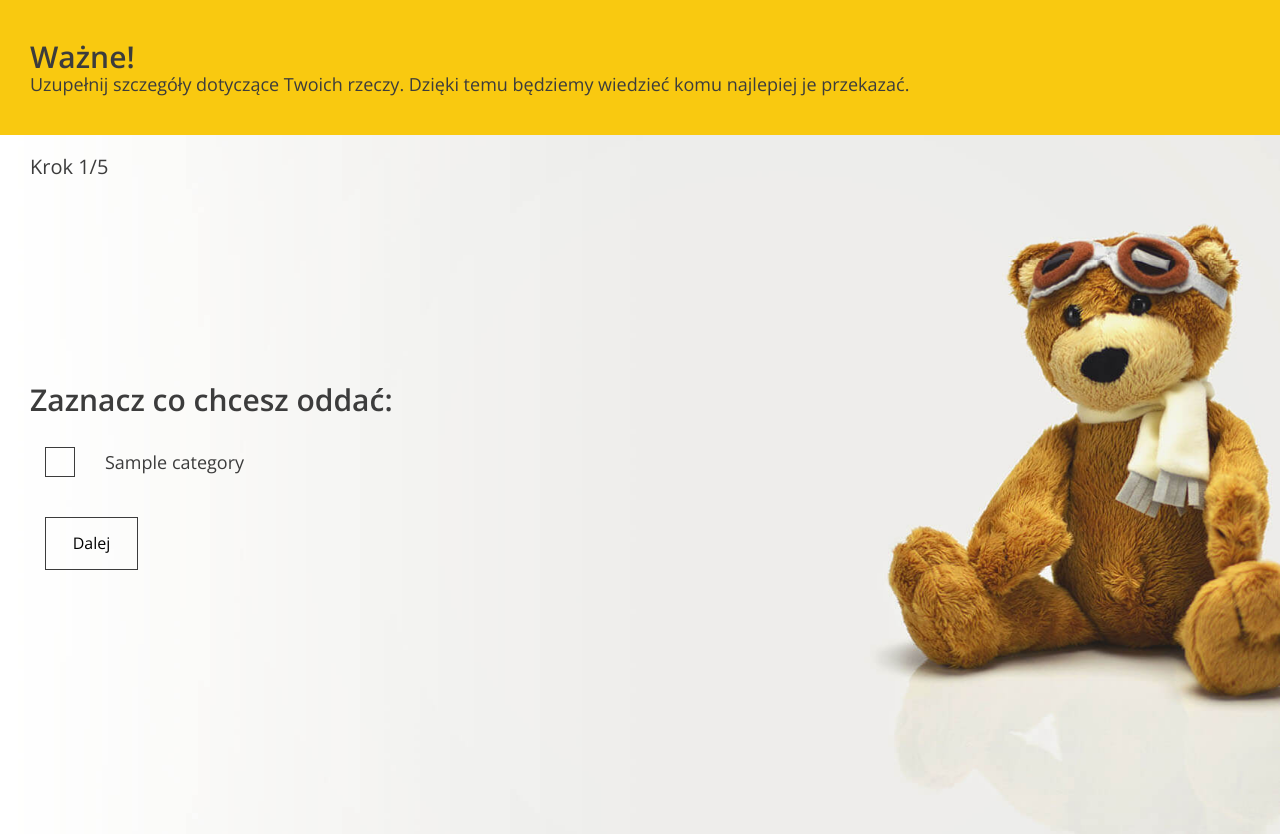
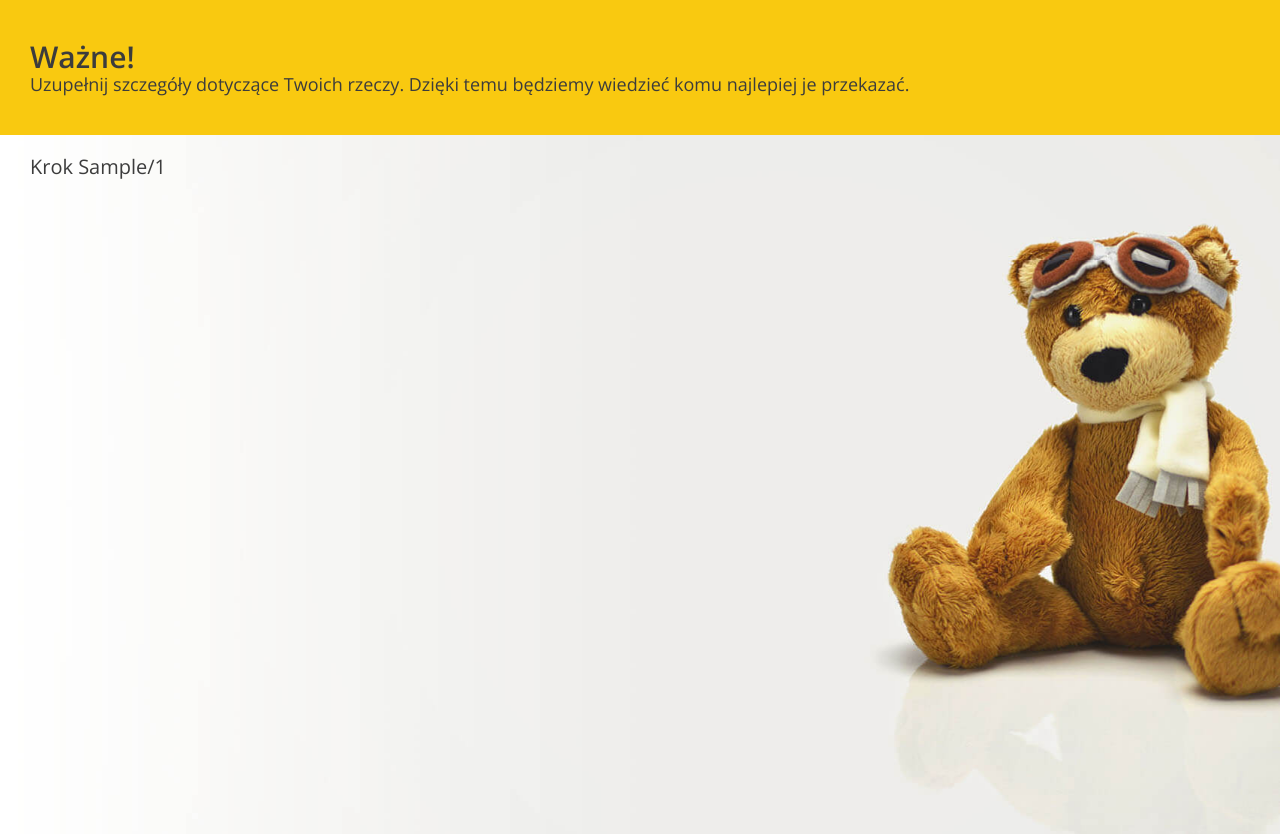
Before and after one commit to andree0/put_in_good_hands, a Django app: template put_in_good_hands_app/templates/form.html in a window 1280 px wide. Shown: the part 139-973 px from the top of the page. Run offline with Django 3.2, Linux system fonts and the light colour scheme; tables that the repository leaves empty hold one stand-in row (values such as "Sample post"); the template is opened without the code that fills it: values that come from a table or form of the project are taken from there, most other values are stand-ins (such as "Sample title", 1, 10 or a date in 2020).

Commit message:
form multistep is displayed

```diff
--- a/put_in_good_hands_app/templates/form.html
+++ b/put_in_good_hands_app/templates/form.html
@@ -23,195 +23,216 @@
   </div>
 
   <div class="form--steps-container">
-    <div class="form--steps-counter">Krok <span>1</span>/5</div>
+    <div class="form--steps-counter">Krok <span>{{ wizard.steps.step1 }}</span>/{{ wizard.steps.count }}</div>
+    <form action="" method="post">{% csrf_token %}
+      {{ wizard.management_form }}
+      {% if wizard.form.forms %}
+          {{ wizard.form.management_form }}
+          {% for form in wizard.form.forms %}
+              {{ form }}
+          {% endfor %}
+      {% else %}
+          {{ wizard.form }}
+      {% endif %}
+      {% if wizard.steps.prev %}
+      <button name="wizard_goto_step" type="button" value="{{ wizard.steps.first }}">Wróć do początku</button>
+      <button name="wizard_goto_step" type="button" value="{{ wizard.steps.prev }}">Poprzedni krok</button>
+      {% endif %}
+      {% if wizard.steps.next %}
+      <button name="wizard_goto_step" type="button" value="{{ wizard.steps.next }}">Dalej</button>
+      {% endif %}
+      {% if wizard.steps.current == wizard.steps.last %}
+        <input type="submit" value="Potwierdzam"/>
+      {% endif %}
+    </form>
 
-    <form action="form-confirmation.html" method="post">{% csrf_token %}
-      <!-- STEP 1: class .active is switching steps -->
-      <div data-step="1" class="active">
-        <h3>Zaznacz co chcesz oddać:</h3>
+<!--    <form action="form-confirmation.html" method="post">{% csrf_token %}-->
+<!--      &lt;!&ndash; STEP 1: class .active is switching steps &ndash;&gt;-->
+<!--      <div data-step="1" class="active">-->
+<!--        <h3>Zaznacz co chcesz oddać:</h3>-->
 
-        {% for cat in category_list %}
-        <div class="form-group form-group--checkbox">
-          <label>
-            <input
-              type="checkbox"
-              name="categories"
-              value="{{ cat.pk }}"
-            />
-            <span class="checkbox"></span>
-            <span class="description"
-              >{{ cat.name }}</span
-            >
-          </label>
-        </div>
-        {% endfor %}
+<!--        {% for cat in category_list %}-->
+<!--        <div class="form-group form-group&#45;&#45;checkbox">-->
+<!--          <label>-->
+<!--            <input-->
+<!--              type="checkbox"-->
+<!--              name="categories"-->
+<!--              value="{{ cat.pk }}"-->
+<!--            />-->
+<!--            <span class="checkbox"></span>-->
+<!--            <span class="description"-->
+<!--              >{{ cat.name }}</span-->
+<!--            >-->
+<!--          </label>-->
+<!--        </div>-->
+<!--        {% endfor %}-->
 
-        <div class="form-group form-group--buttons">
-          <button type="button" class="btn next-step">Dalej</button>
-        </div>
-      </div>
+<!--        <div class="form-group form-group&#45;&#45;buttons">-->
+<!--          <button type="button" class="btn next-step">Dalej</button>-->
+<!--        </div>-->
+<!--      </div>-->
 
-      <!-- STEP 2 -->
-      <div data-step="2">
-        <h3>Podaj liczbę 60l worków, w które spakowałeś/aś rzeczy:</h3>
+<!--      &lt;!&ndash; STEP 2 &ndash;&gt;-->
+<!--      <div data-step="2">-->
+<!--        <h3>Podaj liczbę 60l worków, w które spakowałeś/aś rzeczy:</h3>-->
 
-        <div class="form-group form-group--inline">
-          <label>
-            Liczba 60l worków:
-            <input type="number" name="bags" step="1" min="1" />
-          </label>
-        </div>
+<!--        <div class="form-group form-group&#45;&#45;inline">-->
+<!--          <label>-->
+<!--            Liczba 60l worków:-->
+<!--            <input type="number" name="bags" step="1" min="1" />-->
+<!--          </label>-->
+<!--        </div>-->
 
-        <div class="form-group form-group--buttons">
-          <button type="button" class="btn prev-step">Wstecz</button>
-          <button type="button" class="btn next-step">Dalej</button>
-        </div>
-      </div>
+<!--        <div class="form-group form-group&#45;&#45;buttons">-->
+<!--          <button type="button" class="btn prev-step">Wstecz</button>-->
+<!--          <button type="button" class="btn next-step">Dalej</button>-->
+<!--        </div>-->
+<!--      </div>-->
 
 
 
-      <!-- STEP 4 -->
-      <div data-step="3">
-        <h3>Wybierz organizacje, której chcesz pomóc:</h3>
+<!--      &lt;!&ndash; STEP 4 &ndash;&gt;-->
+<!--      <div data-step="3">-->
+<!--        <h3>Wybierz organizacje, której chcesz pomóc:</h3>-->
 
-        <div class="form-group form-group--checkbox">
-          <label>
-            <input type="radio" name="organization" value="old" />
-            <span class="checkbox radio"></span>
-            <span class="description">
-              <div class="title">Fundacja “Bez domu”</div>
-              <div class="subtitle">
-                Cel i misja: Pomoc dla osób nie posiadających miejsca
-                zamieszkania
-              </div>
-            </span>
-          </label>
-        </div>
+<!--        <div class="form-group form-group&#45;&#45;checkbox">-->
+<!--          <label>-->
+<!--            <input type="radio" name="organization" value="old" />-->
+<!--            <span class="checkbox radio"></span>-->
+<!--            <span class="description">-->
+<!--              <div class="title">Fundacja “Bez domu”</div>-->
+<!--              <div class="subtitle">-->
+<!--                Cel i misja: Pomoc dla osób nie posiadających miejsca-->
+<!--                zamieszkania-->
+<!--              </div>-->
+<!--            </span>-->
+<!--          </label>-->
+<!--        </div>-->
 
-        <div class="form-group form-group--checkbox">
-          <label>
-            <input type="radio" name="organization" value="old" />
-            <span class="checkbox radio"></span>
-            <span class="description">
-              <div class="title">Fundacja “Dla dzieci"</div>
-              <div class="subtitle">
-                Cel i misja: Pomoc osobom znajdującym się w trudnej sytuacji
-                życiowej.
-              </div>
-            </span>
-          </label>
-        </div>
+<!--        <div class="form-group form-group&#45;&#45;checkbox">-->
+<!--          <label>-->
+<!--            <input type="radio" name="organization" value="old" />-->
+<!--            <span class="checkbox radio"></span>-->
+<!--            <span class="description">-->
+<!--              <div class="title">Fundacja “Dla dzieci"</div>-->
+<!--              <div class="subtitle">-->
+<!--                Cel i misja: Pomoc osobom znajdującym się w trudnej sytuacji-->
+<!--                życiowej.-->
+<!--              </div>-->
+<!--            </span>-->
+<!--          </label>-->
+<!--        </div>-->
 
-        <div class="form-group form-group--buttons">
-          <button type="button" class="btn prev-step">Wstecz</button>
-          <button type="button" class="btn next-step">Dalej</button>
-        </div>
-      </div>
+<!--        <div class="form-group form-group&#45;&#45;buttons">-->
+<!--          <button type="button" class="btn prev-step">Wstecz</button>-->
+<!--          <button type="button" class="btn next-step">Dalej</button>-->
+<!--        </div>-->
+<!--      </div>-->
 
-      <!-- STEP 5 -->
-      <div data-step="4">
-        <h3>Podaj adres oraz termin odbioru rzecz przez kuriera:</h3>
+<!--      &lt;!&ndash; STEP 5 &ndash;&gt;-->
+<!--      <div data-step="4">-->
+<!--        <h3>Podaj adres oraz termin odbioru rzecz przez kuriera:</h3>-->
 
-        <div class="form-section form-section--columns">
-          <div class="form-section--column">
-            <h4>Adres odbioru</h4>
-            <div class="form-group form-group--inline">
-              <label> Ulica <input type="text" name="address" /> </label>
-            </div>
+<!--        <div class="form-section form-section&#45;&#45;columns">-->
+<!--          <div class="form-section&#45;&#45;column">-->
+<!--            <h4>Adres odbioru</h4>-->
+<!--            <div class="form-group form-group&#45;&#45;inline">-->
+<!--              <label> Ulica <input type="text" name="address" /> </label>-->
+<!--            </div>-->
 
-            <div class="form-group form-group--inline">
-              <label> Miasto <input type="text" name="city" /> </label>
-            </div>
+<!--            <div class="form-group form-group&#45;&#45;inline">-->
+<!--              <label> Miasto <input type="text" name="city" /> </label>-->
+<!--            </div>-->
 
-            <div class="form-group form-group--inline">
-              <label>
-                Kod pocztowy <input type="text" name="postcode" />
-              </label>
-            </div>
+<!--            <div class="form-group form-group&#45;&#45;inline">-->
+<!--              <label>-->
+<!--                Kod pocztowy <input type="text" name="postcode" />-->
+<!--              </label>-->
+<!--            </div>-->
 
-            <div class="form-group form-group--inline">
-              <label>
-                Numer telefonu <input type="phone" name="phone" />
-              </label>
-            </div>
-          </div>
+<!--            <div class="form-group form-group&#45;&#45;inline">-->
+<!--              <label>-->
+<!--                Numer telefonu <input type="phone" name="phone" />-->
+<!--              </label>-->
+<!--            </div>-->
+<!--          </div>-->
 
-          <div class="form-section--column">
-            <h4>Termin odbioru</h4>
-            <div class="form-group form-group--inline">
-              <label> Data <input type="date" name="data" /> </label>
-            </div>
+<!--          <div class="form-section&#45;&#45;column">-->
+<!--            <h4>Termin odbioru</h4>-->
+<!--            <div class="form-group form-group&#45;&#45;inline">-->
+<!--              <label> Data <input type="date" name="data" /> </label>-->
+<!--            </div>-->
 
-            <div class="form-group form-group--inline">
-              <label> Godzina <input type="time" name="time" /> </label>
-            </div>
+<!--            <div class="form-group form-group&#45;&#45;inline">-->
+<!--              <label> Godzina <input type="time" name="time" /> </label>-->
+<!--            </div>-->
 
-            <div class="form-group form-group--inline">
-              <label>
-                Uwagi dla kuriera
-                <textarea name="more_info" rows="5"></textarea>
-              </label>
-            </div>
-          </div>
-        </div>
-        <div class="form-group form-group--buttons">
-          <button type="button" class="btn prev-step">Wstecz</button>
-          <button type="button" class="btn next-step">Dalej</button>
-        </div>
-      </div>
+<!--            <div class="form-group form-group&#45;&#45;inline">-->
+<!--              <label>-->
+<!--                Uwagi dla kuriera-->
+<!--                <textarea name="more_info" rows="5"></textarea>-->
+<!--              </label>-->
+<!--            </div>-->
+<!--          </div>-->
+<!--        </div>-->
+<!--        <div class="form-group form-group&#45;&#45;buttons">-->
+<!--          <button type="button" class="btn prev-step">Wstecz</button>-->
+<!--          <button type="button" class="btn next-step">Dalej</button>-->
+<!--        </div>-->
+<!--      </div>-->
 
-      <!-- STEP 6 -->
-      <div data-step="5">
-        <h3>Podsumowanie Twojej darowizny</h3>
+<!--      &lt;!&ndash; STEP 6 &ndash;&gt;-->
+<!--      <div data-step="5">-->
+<!--        <h3>Podsumowanie Twojej darowizny</h3>-->
 
-        <div class="summary">
-          <div class="form-section">
-            <h4>Oddajesz:</h4>
-            <ul>
-              <li>
-                <span class="icon icon-bag"></span>
-                <span class="summary--text"
-                  >4 worki ubrań w dobrym stanie dla dzieci</span
-                >
-              </li>
+<!--        <div class="summary">-->
+<!--          <div class="form-section">-->
+<!--            <h4>Oddajesz:</h4>-->
+<!--            <ul>-->
+<!--              <li>-->
+<!--                <span class="icon icon-bag"></span>-->
+<!--                <span class="summary&#45;&#45;text"-->
+<!--                  >4 worki ubrań w dobrym stanie dla dzieci</span-->
+<!--                >-->
+<!--              </li>-->
 
-              <li>
-                <span class="icon icon-hand"></span>
-                <span class="summary--text"
-                  >Dla fundacji "Mam marzenie" w Warszawie</span
-                >
-              </li>
-            </ul>
-          </div>
+<!--              <li>-->
+<!--                <span class="icon icon-hand"></span>-->
+<!--                <span class="summary&#45;&#45;text"-->
+<!--                  >Dla fundacji "Mam marzenie" w Warszawie</span-->
+<!--                >-->
+<!--              </li>-->
+<!--            </ul>-->
+<!--          </div>-->
 
-          <div class="form-section form-section--columns">
-            <div class="form-section--column">
-              <h4>Adres odbioru:</h4>
-              <ul>
-                <li>Prosta 51</li>
-                <li>Warszawa</li>
-                <li>99-098</li>
-                <li>123 456 789</li>
-              </ul>
-            </div>
+<!--          <div class="form-section form-section&#45;&#45;columns">-->
+<!--            <div class="form-section&#45;&#45;column">-->
+<!--              <h4>Adres odbioru:</h4>-->
+<!--              <ul>-->
+<!--                <li>Prosta 51</li>-->
+<!--                <li>Warszawa</li>-->
+<!--                <li>99-098</li>-->
+<!--                <li>123 456 789</li>-->
+<!--              </ul>-->
+<!--            </div>-->
 
-            <div class="form-section--column">
-              <h4>Termin odbioru:</h4>
-              <ul>
-                <li>13/12/2018</li>
-                <li>15:40</li>
-                <li>Brak uwag</li>
-              </ul>
-            </div>
-          </div>
-        </div>
+<!--            <div class="form-section&#45;&#45;column">-->
+<!--              <h4>Termin odbioru:</h4>-->
+<!--              <ul>-->
+<!--                <li>13/12/2018</li>-->
+<!--                <li>15:40</li>-->
+<!--                <li>Brak uwag</li>-->
+<!--              </ul>-->
+<!--            </div>-->
+<!--          </div>-->
+<!--        </div>-->
 
-        <div class="form-group form-group--buttons">
-          <button type="button" class="btn prev-step">Wstecz</button>
-          <button type="submit" class="btn">Potwierdzam</button>
-        </div>
-      </div>
-    </form>
+<!--        <div class="form-group form-group&#45;&#45;buttons">-->
+<!--          <button type="button" class="btn prev-step">Wstecz</button>-->
+<!--          <button type="submit" class="btn">Potwierdzam</button>-->
+<!--        </div>-->
+<!--      </div>-->
+<!--    </form>-->
   </div>
 </section>
 {% endblock %}
--- a/put_in_good_hands_project/settings.py
+++ b/put_in_good_hands_project/settings.py
@@ -39,6 +39,7 @@
     'django.contrib.messages',
     'django.contrib.staticfiles',
     'put_in_good_hands_app',
+    'formtools'
 ]
 
 MIDDLEWARE = [
```
Also changed, not shown: put_in_good_hands_app/forms.py (+38 -0 lines), put_in_good_hands_app/views.py (+17 -4 lines).
